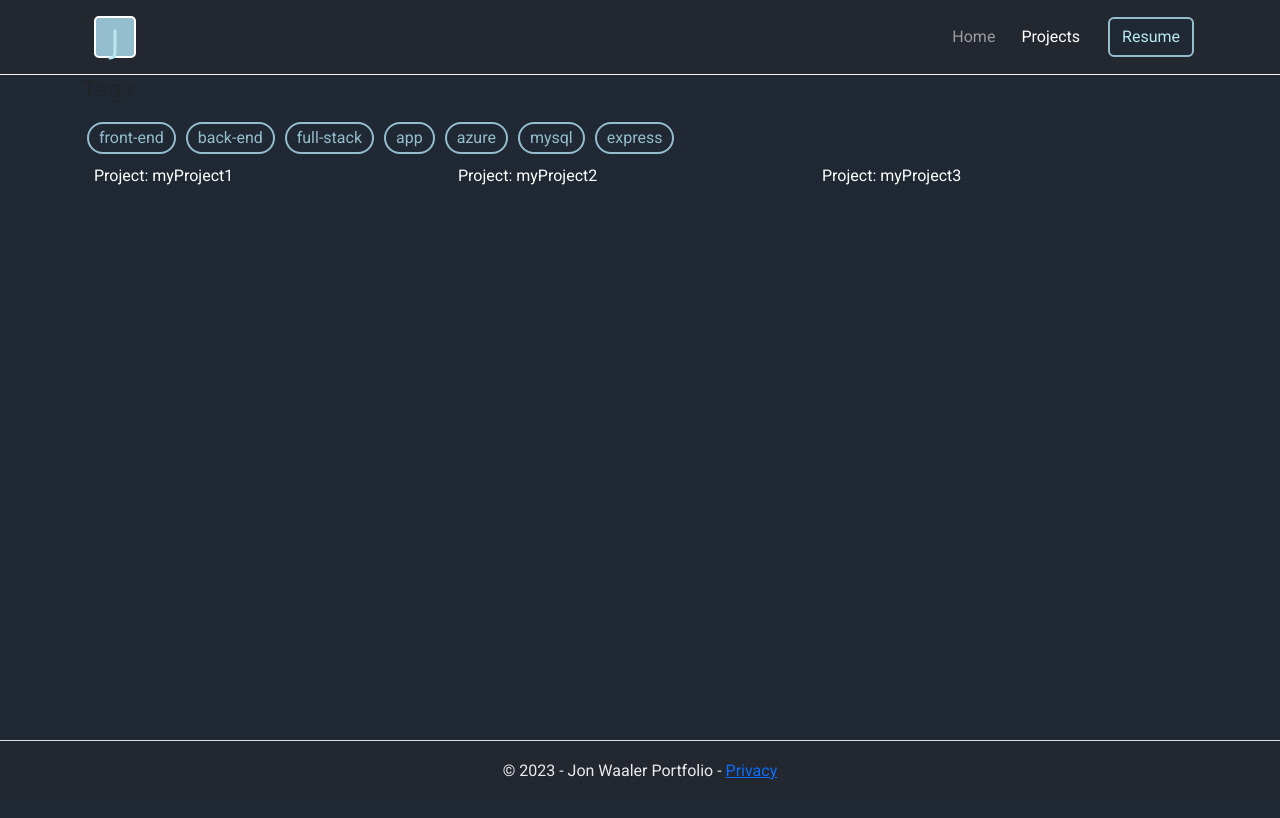
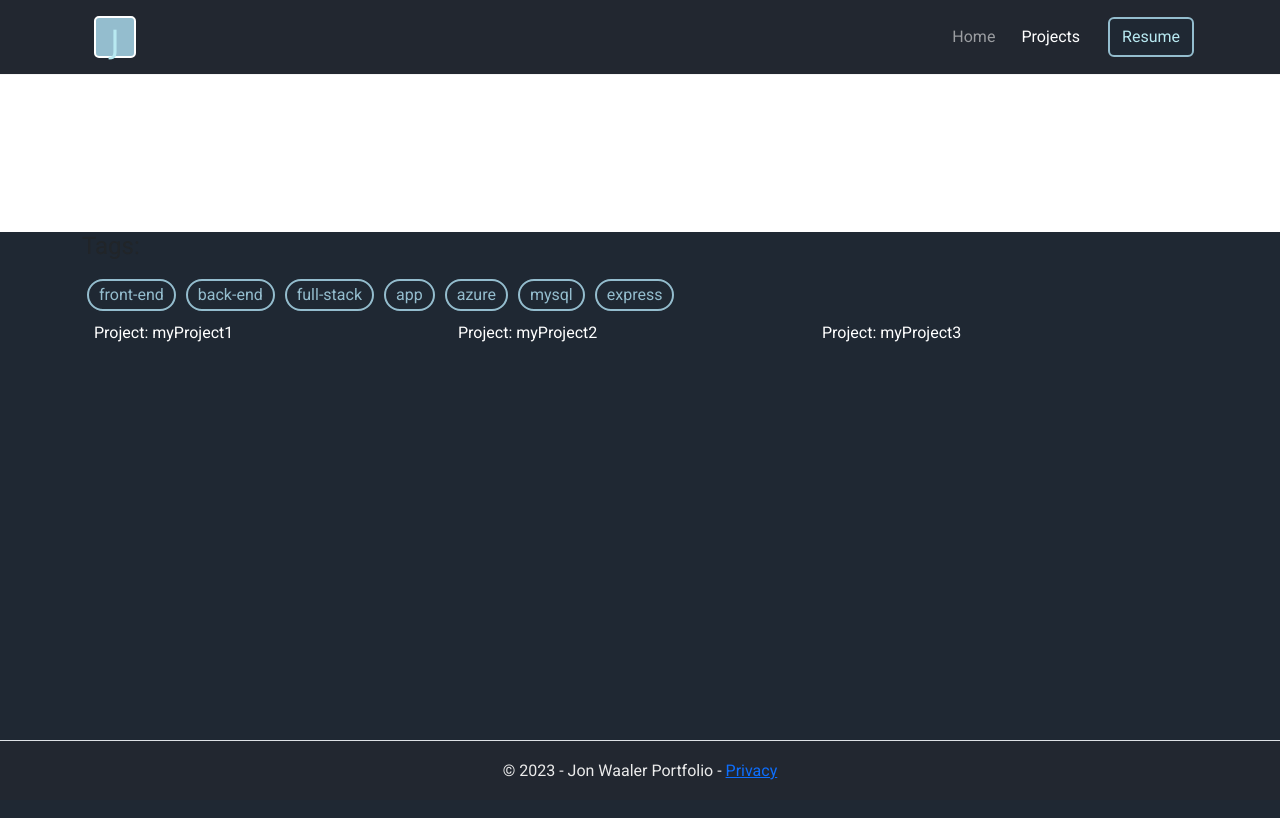
Before and after one commit to JonWaaler/react-portfolio, a React (Create React App) app: page / in a window 1280 px wide. Shown: the top 818 px of the page. Built offline with nearby package versions, Linux system fonts and the light colour scheme.

Commit message:
trying out iframes for pdf in dev production

```diff
--- a/src/components/Navbar/index.js
+++ b/src/components/Navbar/index.js
@@ -59,10 +59,11 @@ class Navbar extends React.Component {
               }
             </li>
             <li className="nav-item active bg-dark">
-              <a className="nav-link active resume-btn rounded" target="_blank" href={resume}>
+              <a className="nav-link active resume-btn rounded" target="_blank" href={resume} rel="noreferrer">
                 Resume
               </a>
             </li>
+
         </ul>
         )
     }
@@ -89,6 +90,9 @@ class Navbar extends React.Component {
         </div>
       </nav>
       </header>
+      <iframe src={resume} width="100%">
+
+            </iframe>
       </>
       )
     };
```
